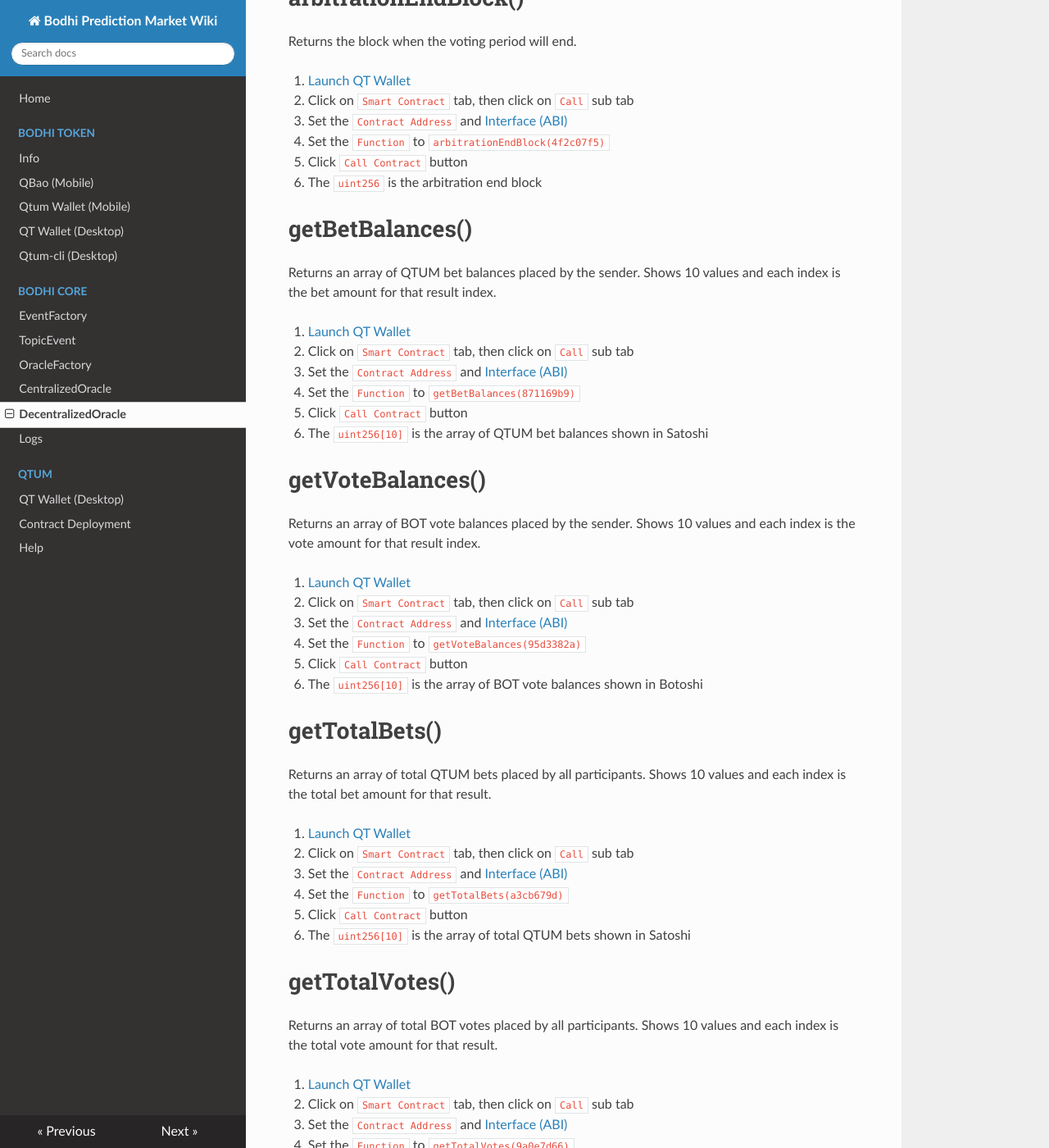
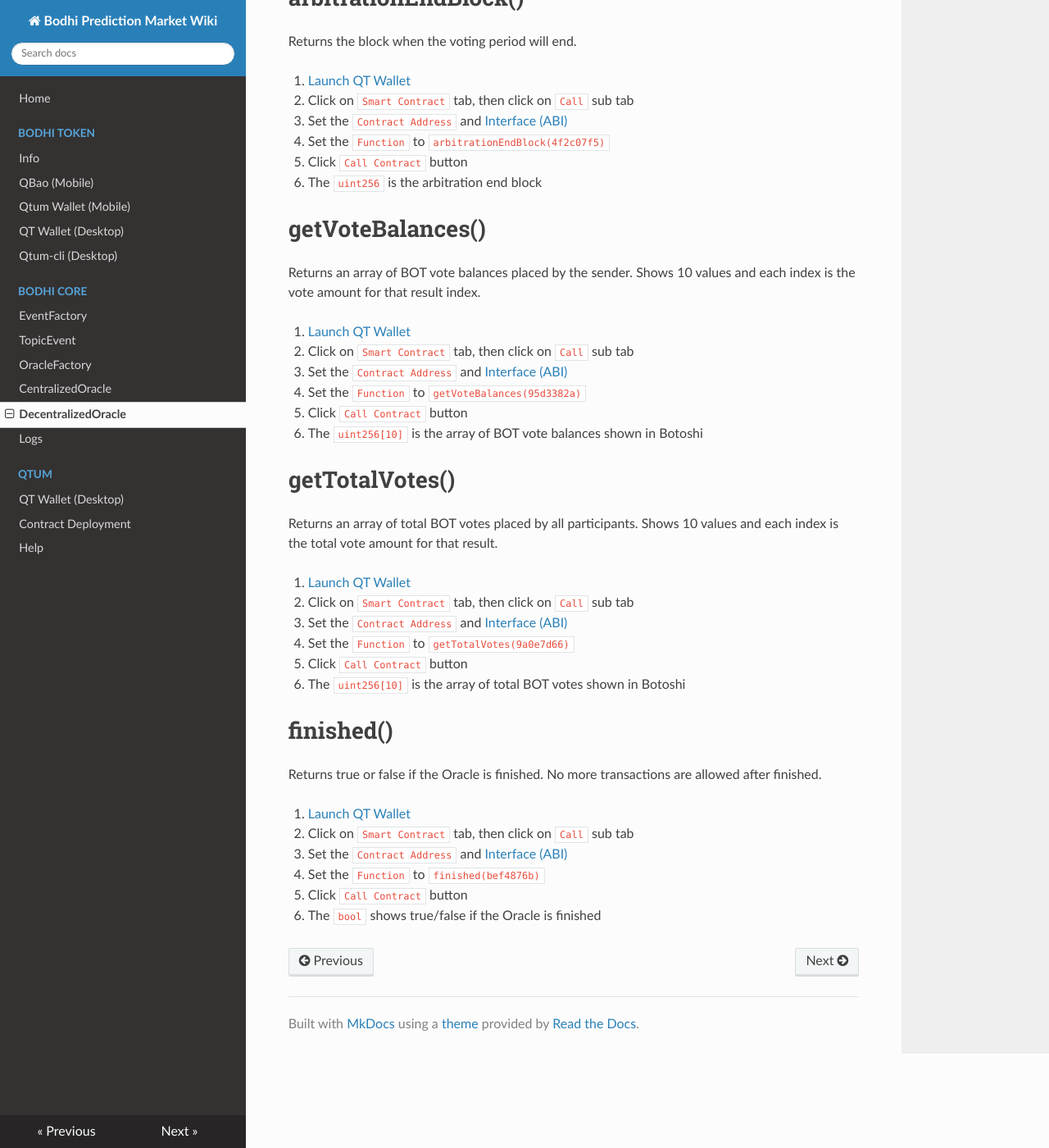
Before and after one commit to bodhiproject/wiki, an MkDocs documentation site: the page built from docs/bodhi_core/decentralized_oracle.md, in a window 1280 px wide and 1400 px high, scrolled down 3874 px. Shown: the whole window at 82% size. Built offline with MkDocs 1.6.1, drawn with Linux system fonts in a browser that asks for light colours; nearby versions of some CDN libraries; comment, search, counter and statistics services are not loaded; old or Windows-style settings are respelled for this version of MkDocs.

Commit message:
Remove bet tutorials from decentralized oracle

```diff
--- a/docs/bodhi_core/decentralized_oracle.md
+++ b/docs/bodhi_core/decentralized_oracle.md
@@ -152,16 +152,6 @@ Returns the block when the voting period will end.
 5. Click `Call Contract` button
 6. The `uint256` is the arbitration end block
 
-# getBetBalances()
-Returns an array of QTUM bet balances placed by the sender. Shows 10 values and each index is the bet amount for that result index.
-
-1. [Launch QT Wallet](../qtum/qt_wallet.md#launch-qt-wallet)
-2. Click on `Smart Contract` tab, then click on `Call` sub tab
-3. Set the `Contract Address` and [Interface (ABI)](#interface-abi)
-4. Set the `Function` to `getBetBalances(871169b9)`
-5. Click `Call Contract` button
-6. The `uint256[10]` is the array of QTUM bet balances shown in Satoshi
-
 # getVoteBalances()
 Returns an array of BOT vote balances placed by the sender. Shows 10 values and each index is the vote amount for that result index.
 
@@ -171,16 +161,6 @@ Returns an array of BOT vote balances placed by the sender. Shows 10 values and
 4. Set the `Function` to `getVoteBalances(95d3382a)`
 5. Click `Call Contract` button
 6. The `uint256[10]` is the array of BOT vote balances shown in Botoshi
-
-# getTotalBets()
-Returns an array of total QTUM bets placed by all participants. Shows 10 values and each index is the total bet amount for that result.
-
-1. [Launch QT Wallet](../qtum/qt_wallet.md#launch-qt-wallet)
-2. Click on `Smart Contract` tab, then click on `Call` sub tab
-3. Set the `Contract Address` and [Interface (ABI)](#interface-abi)
-4. Set the `Function` to `getTotalBets(a3cb679d)`
-5. Click `Call Contract` button
-6. The `uint256[10]` is the array of total QTUM bets shown in Satoshi
 
 # getTotalVotes()
 Returns an array of total BOT votes placed by all participants. Shows 10 values and each index is the total vote amount for that result.
```
